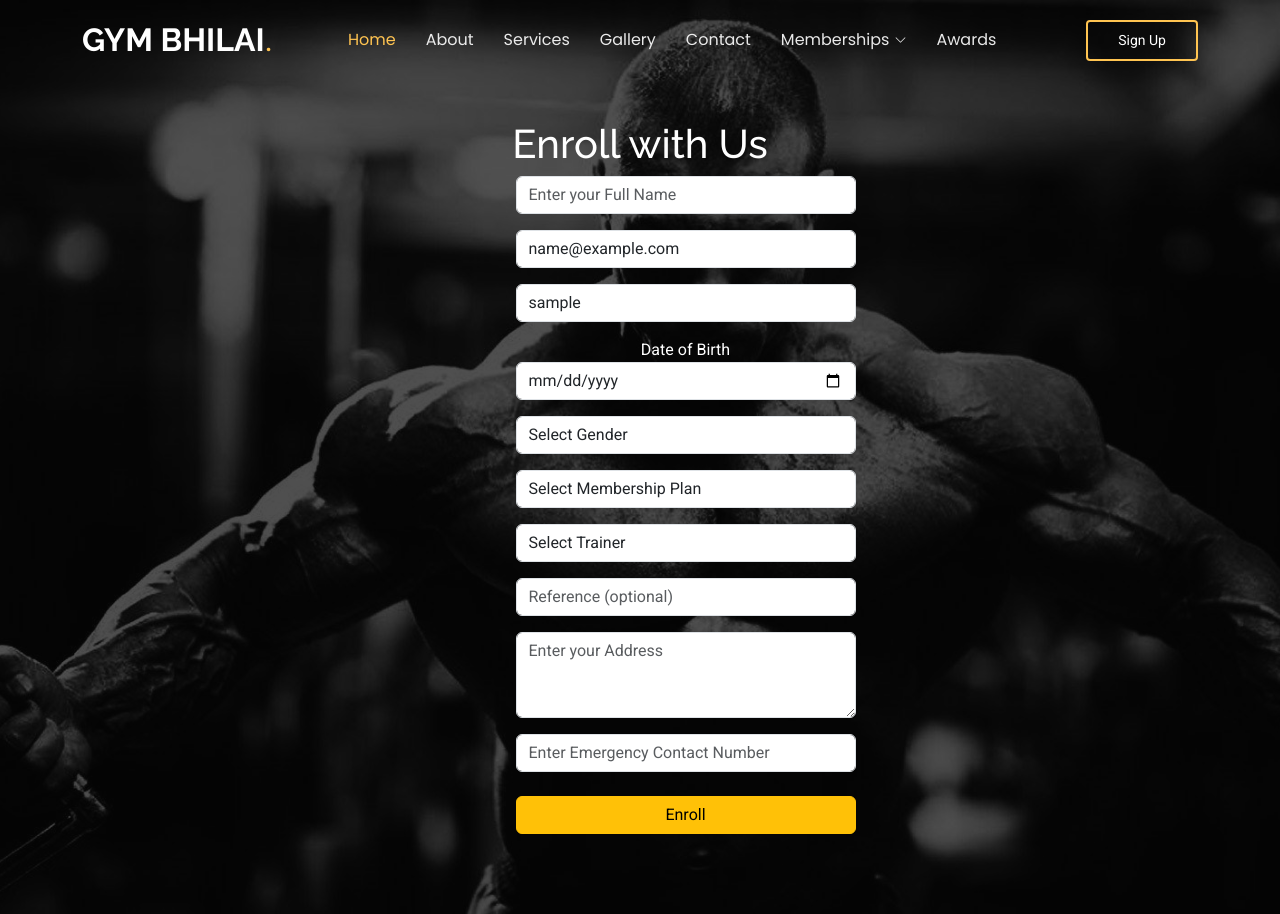
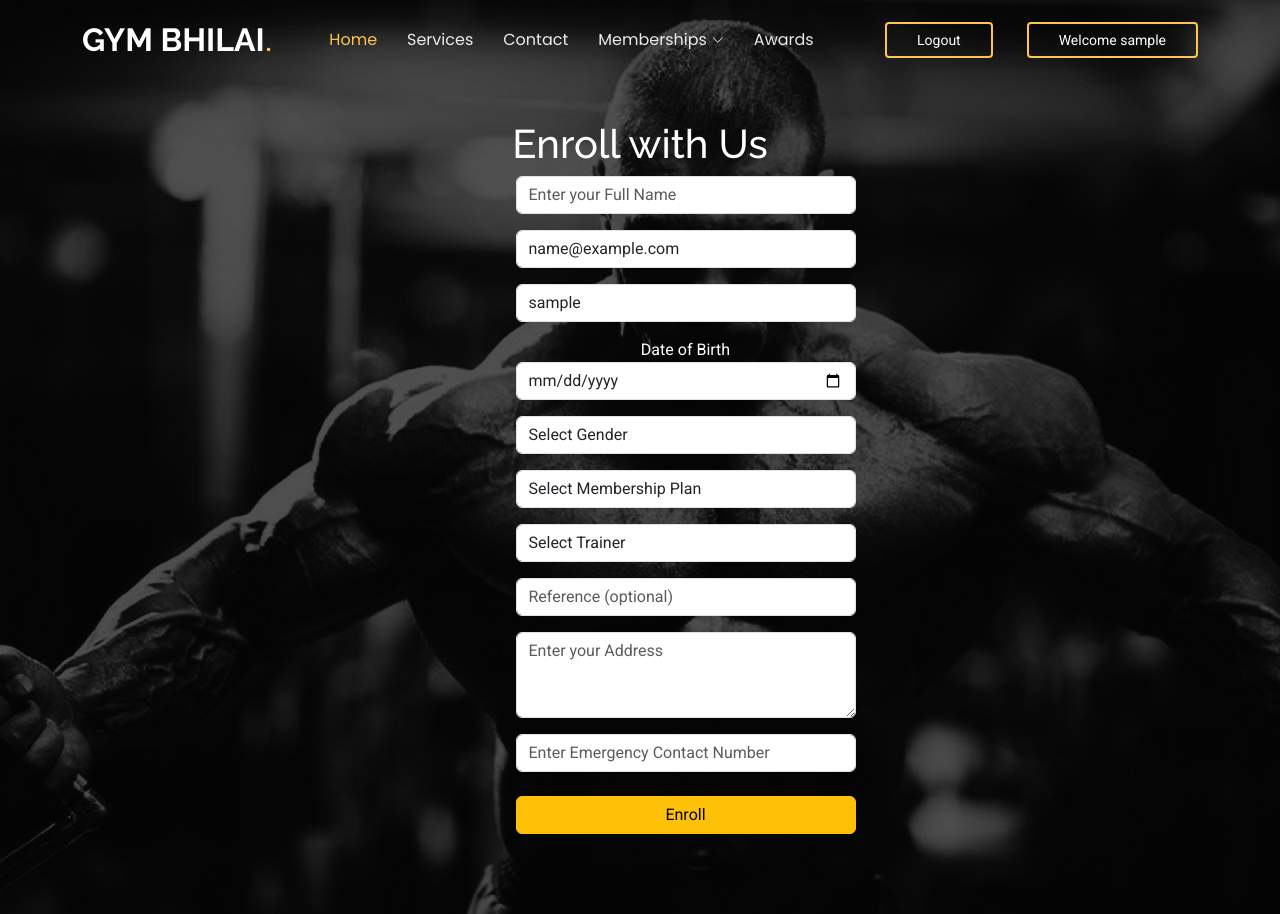
Before and after one commit to Blackbeardpir8/gym-, a Django app: page /enroll in a window 1280 px wide. Run offline with Django 5.2, Linux system fonts and the light colour scheme; the visitor is signed in with stand-in values (Sample User, id 1); data that the repository does not hold is empty; some libraries are stand-ins or nearby versions.

Commit message:
ui and ux improve kr rha hu

```diff
--- a/authapp/urls.py
+++ b/authapp/urls.py
@@ -10,5 +10,6 @@ urlpatterns = [
     path('contact',views.contact,name="contact"),
     path('enroll',views.enroll,name="enroll"),
     path('attendance',views.attendance,name = "attendance"),
-    path('tracker',views.tracker,name = "tracker")
+    path('tracker',views.tracker,name = "tracker"),
+    path('services',views.services,name = "services")
 ]
--- a/authapp/views.py
+++ b/authapp/views.py
@@ -6,12 +6,13 @@ from django.contrib.auth.decorators import login_required
 from authapp.models import Contact,Enrollment,Membership_Plan,Trainer,Attendance
 from datetime import datetime
 from django.db.models import Count
+from django.urls import reverse
 
 
 def Home(request):
     return render(request, "index.html")
 
-
+@login_required
 def profile(request, enroll_id=None):
     if not request.user.is_authenticated:
         messages.warning(request, "Please log in and try again.")
@@ -175,11 +176,13 @@ def enroll(request):
     return render(request, "enroll.html", context)
 
 
-@login_required
 def attendance(request):
+    if not request.user.is_authenticated:
+        messages.warning(request, "Please log in and try again.")
+        return redirect('/login')
     # Fetch the list of trainers to display in the form
-    SelectTrainer = Trainer.objects.all()
-    context = {"SelectTrainer": SelectTrainer}
+    select_trainer = Trainer.objects.all()
+    context = {"SelectTrainer": select_trainer}
 
     # Handle form submission
     if request.method == 'POST':
@@ -213,13 +216,20 @@ def attendance(request):
         )
         attendance.save()  # Save to the database
         messages.success(request, "Attendance recorded successfully!")
-        return redirect('/attendance')
+        return redirect('attendance')  # Redirect to the attendance page
 
     # Render the attendance form in GET request
     return render(request, "attendance.html", context)
 
-@login_required
+
+    # Render the attendance form in GET request
+    return render(request, "attendance.html", context)
+
+
 def tracker(request):
+    if not request.user.is_authenticated:
+        messages.warning(request, "Please log in and try again.")
+        return redirect('/login')
     now = datetime.now()
     current_year = now.year
     current_month = now.month
@@ -278,3 +288,6 @@ def tracker(request):
         'workout_types': workout_types
     }
     return render(request, "tracker.html", context)
+
+def services(request):
+    return render(request,"services.html")
--- a/templates/base.html
+++ b/templates/base.html
@@ -46,9 +46,7 @@
       <nav id="navmenu" class="navmenu">
         <ul>
           <li><a href="/" class="active">Home<br></a></li>
-          <li><a href="/about">About</a></li>
           <li><a href="/services">Services</a></li>
-          <li><a href="/gallery">Gallery</a></li>
           <li><a href="/contact">Contact</a></li>
           <li class="dropdown"><a href="#"><span>Memberships</span> <i class="bi bi-chevron-down toggle-dropdown"></i></a>
             <ul>
@@ -63,7 +61,15 @@
         <i class="mobile-nav-toggle d-xl-none bi bi-list"></i>
       </nav>
 
-      <a class="btn-getstarted" href="/signup">Sign Up</a>
+      <div class="auth-buttons">
+        {% if not request.user.is_authenticated %}
+          <a class="btn-getstarted" href="/login">Log In</a>
+          <a class="btn-getstarted" href="/signup">Sign Up</a>
+        {% else %}
+          <a class="btn-getstarted" href="/logout">Logout</a>
+          <a class="btn-getstarted" href="/">Welcome {{ request.user.username }}</a>
+        {% endif %}
+      </div>
 
     </div>
   </header>
--- a/templates/index.html
+++ b/templates/index.html
@@ -45,9 +45,7 @@
       <nav id="navmenu" class="navmenu">
         <ul>
           <li><a href="/" class="active">Home<br></a></li>
-          <li><a href="/about">About</a></li>
           <li><a href="/services">Services</a></li>
-          <li><a href="/gallery">Gallery</a></li>
           <li><a href="/contact">Contact</a></li>
           <li class="dropdown">
             <a href="#"><span>Memberships</span> <i class="bi bi-chevron-down toggle-dropdown"></i></a>
```
Also changed, not shown: templates/services.html (added, +11 -0 lines).
